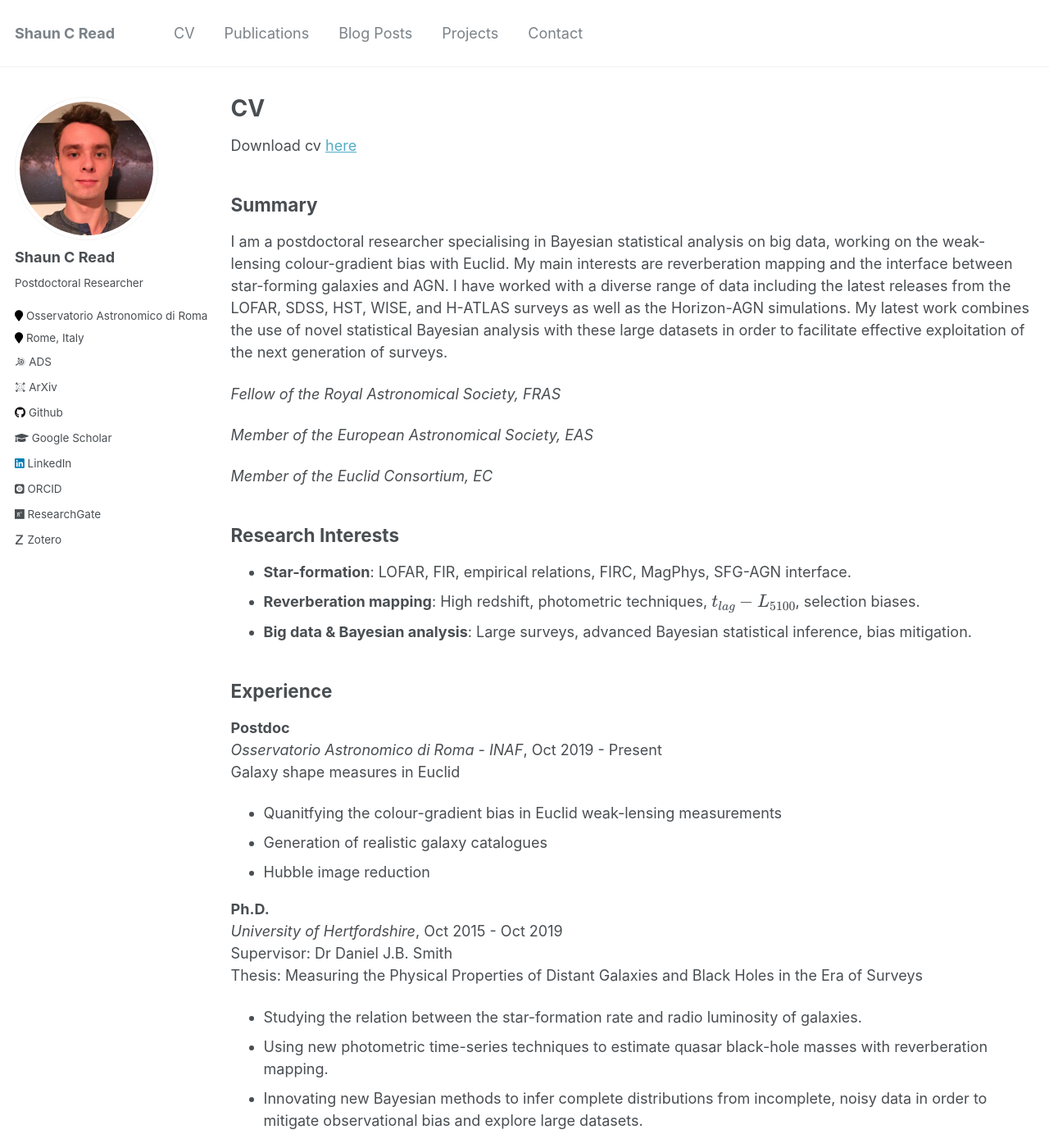
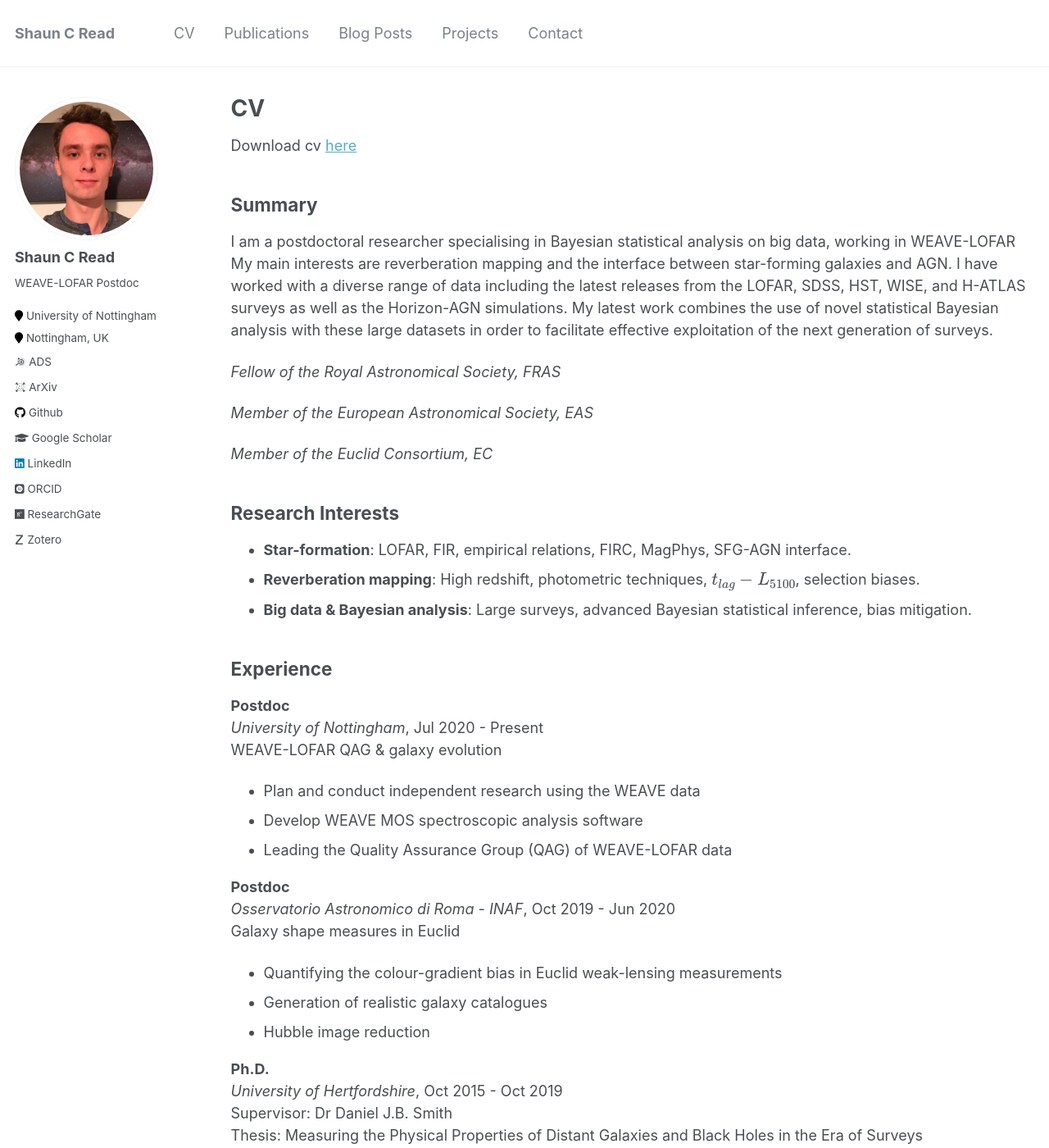
Before and after one commit to philastrophist/philastrophist.github.io, a Jekyll site: the page built from _pages/cv.md, in a window 1280 px wide and 1400 px high. Shown: the whole window at 82% size. Built offline with Jekyll 4.4.1, drawn with Linux system fonts in a browser that asks for light colours; some web fonts are replaced; formulas are drawn with MathJax 3; comment, search, counter and statistics services are not loaded; some of the changed text lies outside the part shown.

```diff
--- a/_config.yml
+++ b/_config.yml
@@ -10,7 +10,7 @@ locale                   : "en-GB"
 title                    : "Shaun C Read"
 title_separator          : "-"
 name                     : &name "Shaun C Read"
-description              : &description "Postdoctoral researcher at il Osservatorio Astronomico di Roma - INAF"
+description              : &description "WEAVE-LOFAR Postdoctoral researcher at University of Nottingham"
 url                      : http://shaun.science # the base hostname & protocol for your site e.g. "https://mmistakes.github.io"
 baseurl                  : "" # the subpath of your site, e.g. "/blog"
 repository               : "philastrophist/philastrophist.github.io"
@@ -82,9 +82,9 @@ analytics:
 author:
   name             : "Shaun C Read"
   avatar           : "profile.jpg"
-  bio              : "Postdoctoral Researcher"
-  location         : "Rome, Italy"
-  employer         : "Osservatorio Astronomico di Roma"
+  bio              : "WEAVE-LOFAR Postdoc"
+  location         : "Nottingham, UK"
+  employer         : "University of Nottingham"
   employer_site    : "http://www.oa-roma.inaf.it/"
   pubmed           :
   googlescholar    : "vKH_26AAAAAJ"
--- a/_pages/cv.md
+++ b/_pages/cv.md
@@ -12,7 +12,7 @@ redirect_from:
 Download cv [here](/cv.pdf)
 
 ## Summary
- I am a postdoctoral researcher specialising in Bayesian statistical analysis on big data, working on the weak-lensing colour-gradient bias with Euclid.
+ I am a postdoctoral researcher specialising in Bayesian statistical analysis on big data, working in WEAVE-LOFAR
 My main interests are reverberation mapping and the interface between star-forming galaxies and AGN.
 I have worked with a diverse range of data including the latest releases from the LOFAR, SDSS, HST, WISE, and H-ATLAS surveys as well as the Horizon-AGN simulations.
 My latest work combines the use of novel statistical Bayesian analysis with these large datasets in order to facilitate effective exploitation of the
@@ -37,10 +37,18 @@ biases.
 
 ## Experience
 **Postdoc**
-*Osservatorio Astronomico di Roma - INAF*, Oct 2019 - Present
+*University of Nottingham*, Jul 2020 - Present
+WEAVE-LOFAR QAG & galaxy evolution
+
+-   Plan and conduct independent research using the WEAVE data
+-   Develop WEAVE MOS spectroscopic analysis software
+-   Leading the Quality Assurance Group (QAG) of WEAVE-LOFAR data
+
+**Postdoc**
+*Osservatorio Astronomico di Roma - INAF*, Oct 2019 - Jun 2020
 Galaxy shape measures in Euclid
 
--   Quanitfying the colour-gradient bias in Euclid weak-lensing
+-   Quantifying the colour-gradient bias in Euclid weak-lensing
     measurements
 -   Generation of realistic galaxy catalogues
 -   Hubble image reduction
@@ -83,15 +91,6 @@ Holes in the Era of Surveys
 -   Projects included PNe imaging and constructing open cluster
     HR-diagrams.
 
-**Insight Analyst**
-*Linkdex, UK*, Jul 2014 - Jul 2015
-Processing big data from raw consumer search patterns to an explanative
-format suitable for client business strategies.
-
--   Big data processing with Python & sci-kit learn
--   Communication with the backend team
--   API design, visualisation, and automation development.
-
 **Summer Student**
 *National Physical Laboratory, UK*, Jun 2013 - Aug 2013
 Supervisor: Dr Alastair Sinclair
@@ -101,6 +100,15 @@ Supervisor: Dr Alastair Sinclair
     group.
 -   Developed analytical Matlab code and the optical bench setup
     required.
+
+**Insight Analyst**
+*Linkdex, UK*, Jul 2014 - Jul 2015
+Processing big data from raw consumer search patterns to an explanative
+format suitable for client business strategies.
+
+-   Big data processing with Python & sci-kit learn
+-   Communication with the backend team
+-   API design, visualisation, and automation development.
 
 
 
```
Also changed, not shown: _generator/info.yml (+30 -18 lines), 3 other files.
